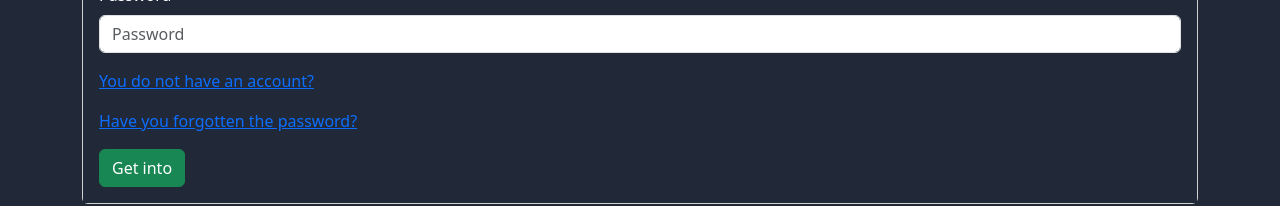
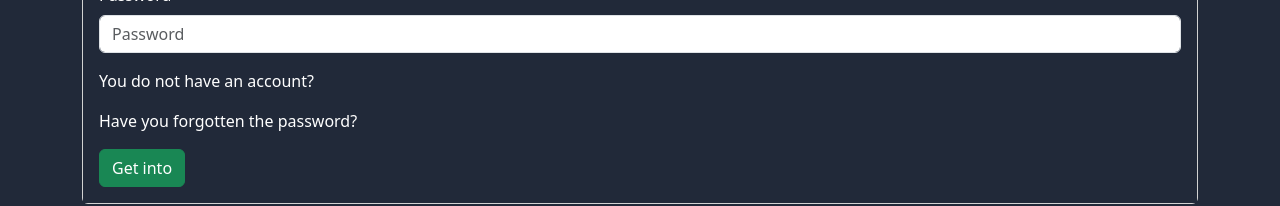
Before and after one commit to MauroVillagra1/RollingGourmet, a React (Vite) app: page /login in a window 1280 px wide. Shown: the part 347-553 px from the top of the page. Built offline with nearby package versions, Linux system fonts and the light colour scheme; a web font is replaced by a local one.

Commit message:
agregado estilo al yo do not have an account ? y have you forgotten the password

```diff
--- a/src/components/view/login/Login.jsx
+++ b/src/components/view/login/Login.jsx
@@ -5,16 +5,13 @@ import { login } from "../../helpers/queries.js";
 import { Link, useNavigate } from "react-router-dom";
 import "./Login.css";
 
-
 const Login = ({ setUserActive, reloadNav }) => {
-
   const {
     register,
     handleSubmit,
     formState: { errors },
   } = useForm();
   const navegacion = useNavigate();
-
 
   const onSubmit = (user) => {
     login(user).then((resp) => {
@@ -28,8 +25,7 @@ const Login = ({ setUserActive, reloadNav }) => {
         reloadNav();
         sessionStorage.setItem("userActive", JSON.stringify(resp));
         setUserActive(resp);
-      }
-      else {
+      } else {
         Swal.fire("An error occurred", resp.message, "error");
       }
     });
@@ -66,7 +62,6 @@ const Login = ({ setUserActive, reloadNav }) => {
               <Form.Control
                 type="Password"
                 placeholder="Password"
-
                 maxLength={100}
                 {...register("Password", {
                   required: "The password is mandatory information",
@@ -81,14 +76,18 @@ const Login = ({ setUserActive, reloadNav }) => {
                 {errors.Password?.message}
               </Form.Text>
             </Form.Group>
-            <Card.Text className="text-color">
-              <Link to="/">You do not have an account?</Link>
+            <Card.Text className="text-color ">
+              <Link className="text-decoration-none text-white" to="/">
+                You do not have an account?
+              </Link>
             </Card.Text>
             <Card.Text className="text-color">
-              <Link to="/">Have you forgotten the password?</Link>
+              <Link className="text-decoration-none text-white" to="/">
+                Have you forgotten the password?
+              </Link>
             </Card.Text>
             <Button variant="success" type="submit">
-            Get into
+              Get into
             </Button>
           </Form>
         </Card.Body>
```
